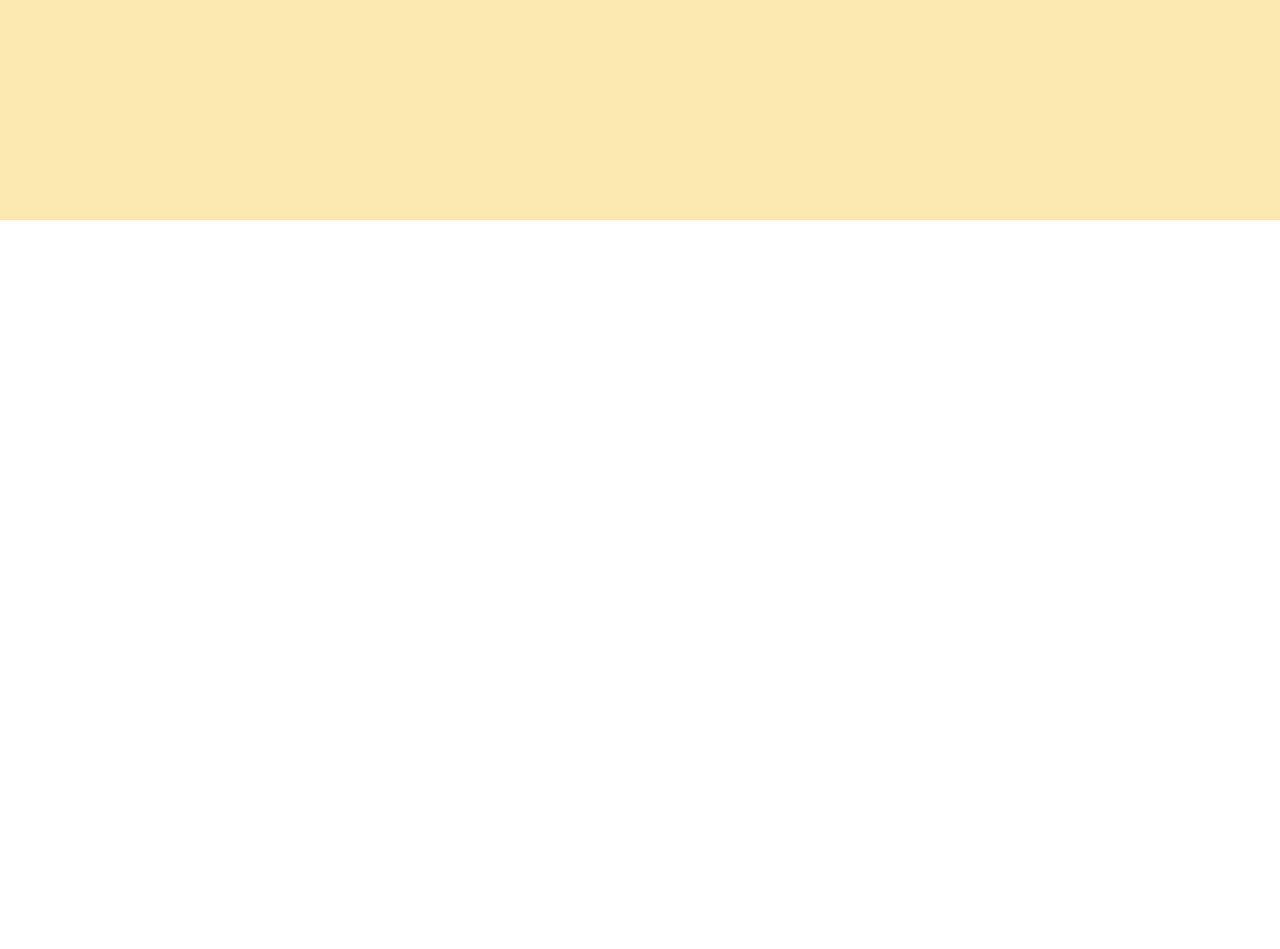
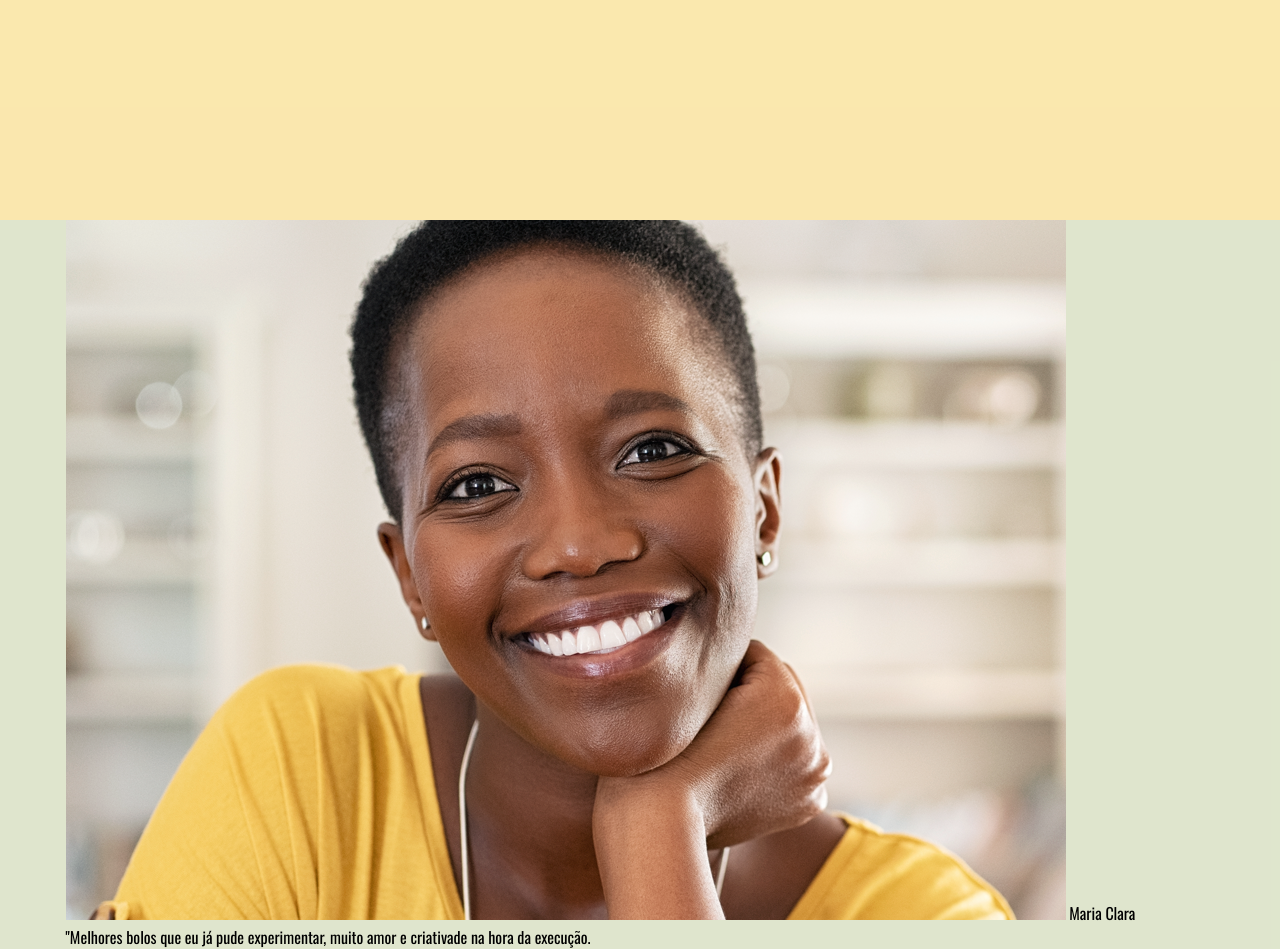
Before and after one commit to Lucas-HDS/Fabrica-de-Bolos, a plain HTML site: page index.html in a window 1280 px wide. Shown: the part 2180-3129 px from the top of the page. Before the commit the page ends 2400 px from the top, so only its background shows below. Drawn offline with nearby package versions, Linux system fonts and the light colour scheme.

Commit message:
comecando seção depoimentos

```diff
--- a/css/style.css
+++ b/css/style.css
@@ -108,7 +108,7 @@ header h4{
 
 }
 
-#sobre > .container, #apresentacao > .container{
+#sobre > .container, #apresentacao > .container, #depoimentos > .container{
     max-width: 1200px;
     padding: 0 2%;
     margin: 0 auto;
@@ -245,3 +245,13 @@ display: block;
     background-position: center;
     border: 8px solid #f9e094c0;
 }
+
+/*** DEPOIMENTOS ***/
+
+section#depoimentos{
+
+        background-color: #cad5ad9a;
+        min-height: 400px;
+
+
+}
--- a/index.html
+++ b/index.html
@@ -85,7 +85,19 @@
 			</ul>
 		</nav>
     </div><!--container-->
-    </section>
+    </section><!--apresentacao-->
+
+    <section id="depoimentos">
+        <div class="container">
+            <div class="box-depoimento">
+                <div class="box-single">
+                    <img src="imagens/depoimento1.png" alt="">
+                    <span>Maria Clara</span>
+                    <p>"Melhores bolos que eu já pude experimentar, muito amor e criativade na hora da execução.</p>
+                </div><!--box-single-->
+            </div><!--box-depoimento-->
+        </div><!--container-->
+    </section><!--depoimentos-->
 
 <script src="https://code.jquery.com/jquery-3.6.0.min.js" integrity="sha256-/xUj+3OJU5yExlq6GSYGSHk7tPXikynS7ogEvDej/m4=" crossorigin="anonymous"></script>
 <script type="text/javascript" src="slick-1.8.1/slick/slick.js"></script>
```
